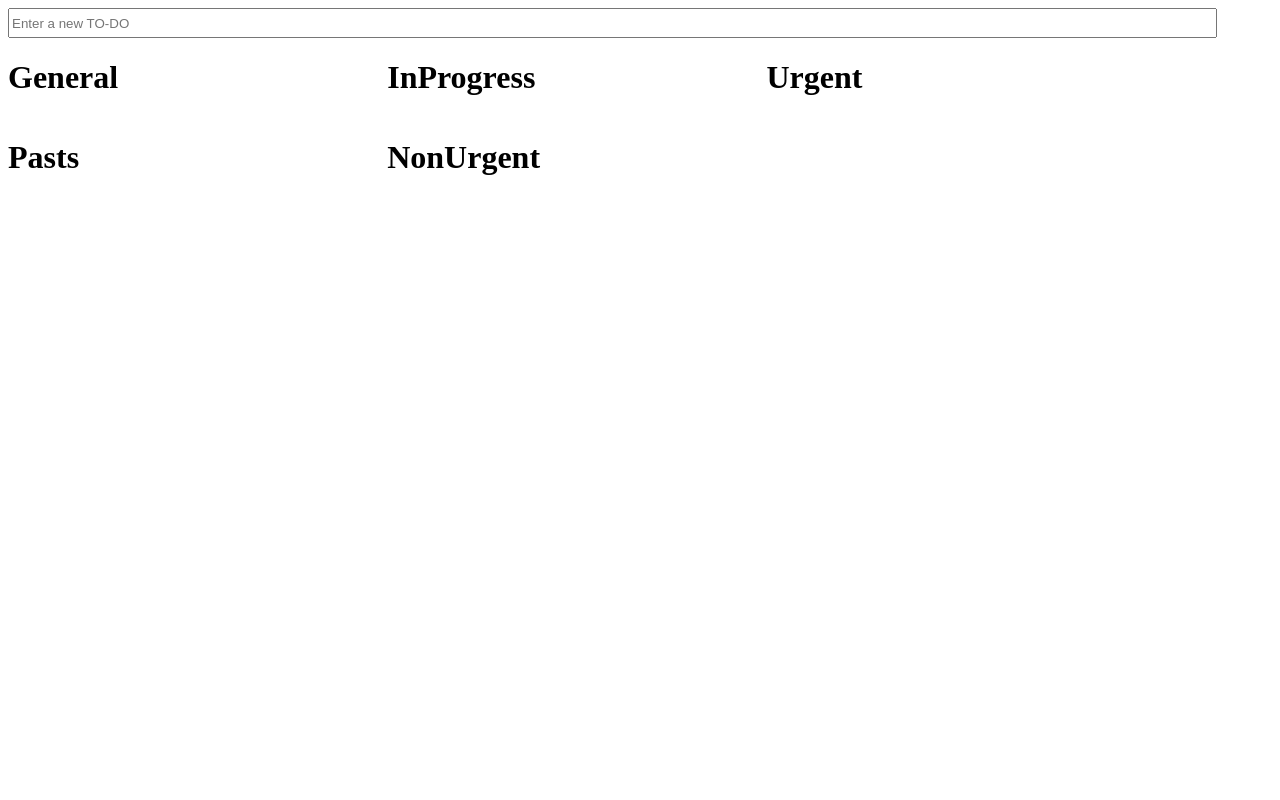
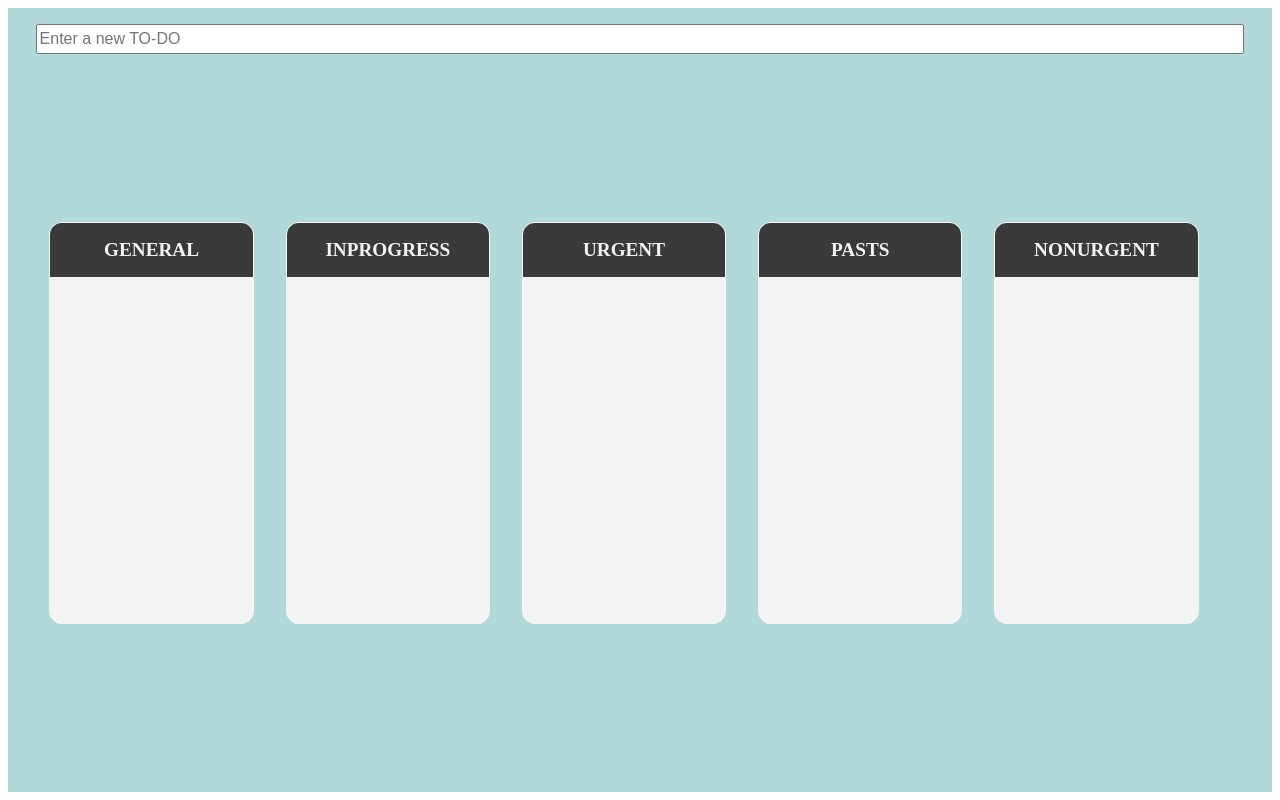
Before and after one commit to juliehutchinson001/javascript_practice, a React (Create React App) app in the folder git-flow/todo-list/: page / in a window 1280 px wide. Built offline with nearby package versions, Linux system fonts and the light colour scheme.

Commit message:
style: css styles from sass files

```diff
--- a/git-flow/todo-list/src/styles/css/main.css
+++ b/git-flow/todo-list/src/styles/css/main.css
@@ -1,12 +1,46 @@
+#root {
+  height: 98vh;
+  overflow: hidden; }
+
 .app {
   display: flex;
-  flex-wrap: wrap; }
+  flex-wrap: wrap;
+  justify-content: center;
+  background-color: rgba(0, 128, 128, 0.3);
+  height: 100%;
+  overflow: hidden; }
 
 .app__input {
-  width: 95%;
-  height: 1.5rem; }
+  font-size: 1rem;
+  height: 1.5rem;
+  margin-top: 1rem;
+  outline: none;
+  width: 95%; }
 
 .list__container {
-  width: 30%; }
+  background-color: #f4f3f4;
+  border: 1px solid #f4f3f4;
+  border-radius: 0.8rem;
+  margin: 2rem 2rem 2rem 0;
+  width: 16%;
+  height: 25rem; }
+
+.list__container {
+  overflow-y: scroll; }
+
+.list__header {
+  background-color: #3a3a3a;
+  color: #f4f3f4;
+  text-align: center;
+  text-transform: uppercase;
+  font-size: 1.2rem;
+  margin: 0;
+  padding: 1rem 0; }
+
+.options__container {
+  margin-left: 0.5rem; }
+
+.options__todo {
+  list-style: square; }
 
 /*# sourceMappingURL=main.css.map */
```
Also changed, not shown: 1 other file (tests, documents, lock files or other folders).
